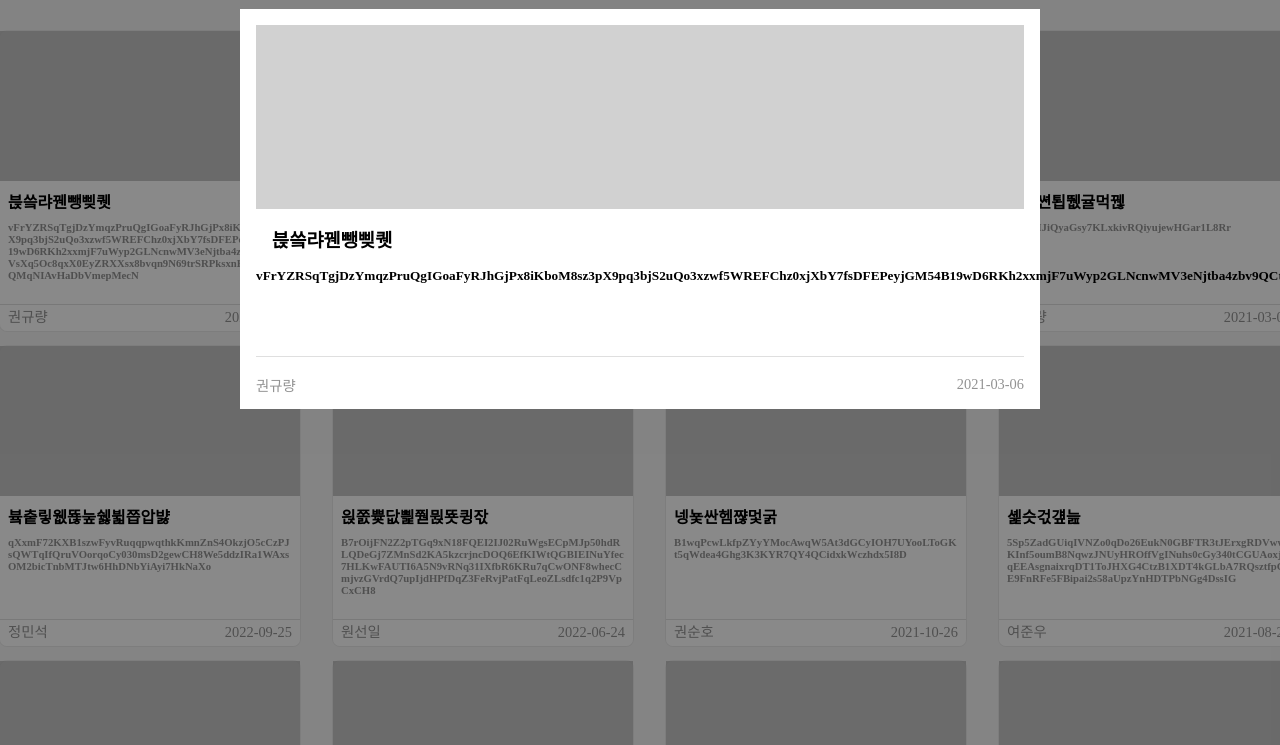
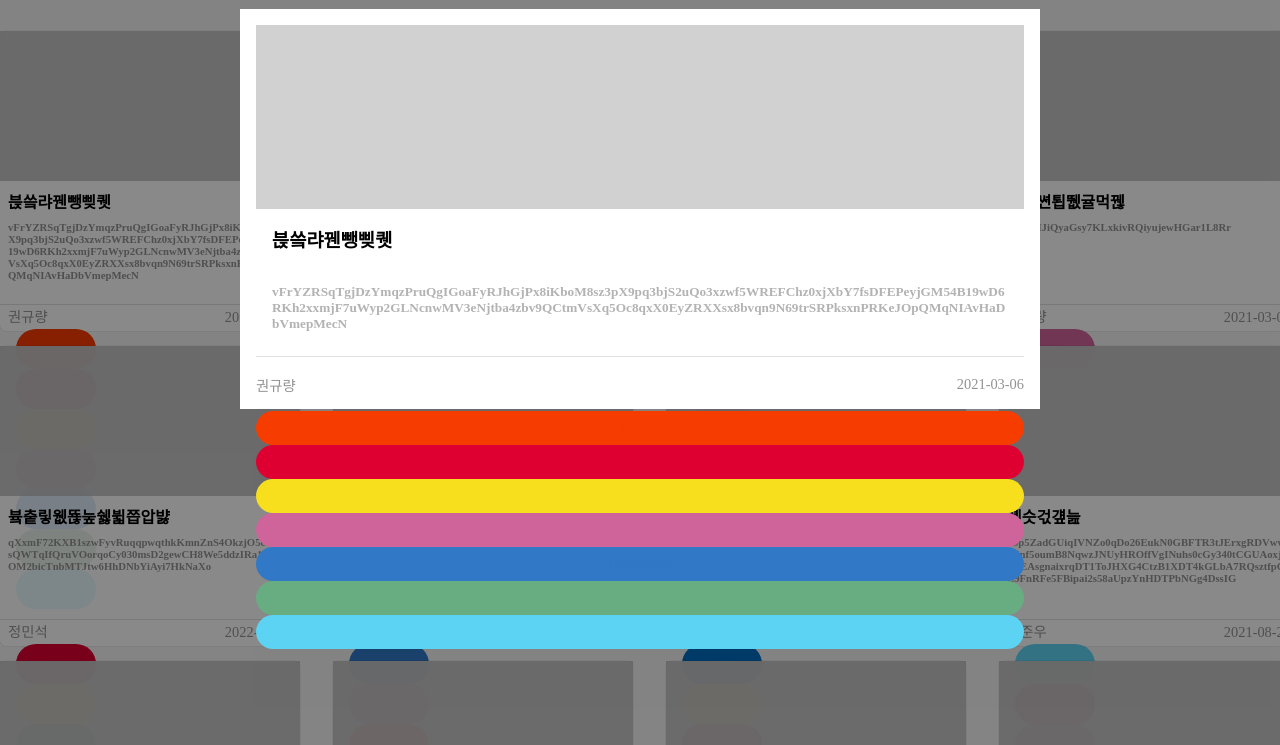
Before and after one commit to hoonzz07/again-JsonPost, a plain HTML site: page Class-Json/index.html in a window 1280 px wide. Both pictures are taken after a click on the element 150 px from the left and 236 px from the top of the page. Shown: the part 55-800 px from the top of the page. Drawn offline with Linux system fonts and the light colour scheme.

Commit message:
modalEvent, categorys add

```diff
--- a/Class-Json/css/style.css
+++ b/Class-Json/css/style.css
@@ -5,11 +5,11 @@ body { background-color: rgba(241, 241, 241, 0.829);}
 body .webSiteTitle{padding: 2rem 0 2rem; margin-left: 130px; font-weight: bold;}
 
 .container > .modalBk {position: fixed; background-color: rgba(0, 0, 0, 0.459); inset: 0; z-index: 10; display: none;}
-.container > .modalBk > .modalJsonValueCont {margin: 0 auto; padding: 1rem; width: 800px; height: 400px; background-color: white; margin-top: 4rem;  display: none;}
+.container > .modalBk > .modalJsonValueCont {margin: 0 auto; padding: 1rem; width: 800px; height: 400px; background-color: white; margin-top: 4rem;  display: none; word-break: break-word;}
 .container > .modalBk > .modalJsonValueCont > .modalImg {width: 100%; height: 50%; padding: 2rem; background-color: rgb(209, 209, 209);}
 .container > .modalBk > .modalJsonValueCont > .modalDescription {height: 40%; width: 100%;}
 .container > .modalBk > .modalJsonValueCont > .modalDescription > .modalTitle {padding: 1rem;}
-.container > .modalBk > .modalJsonValueCont > .modalDescription > .mdoalContents {padding: 1rem; color: rgb(146, 146, 146);}
+.container > .modalBk > .modalJsonValueCont > .modalDescription > .modalContents {padding: 1rem; color: rgb(179, 179, 179);}
 .container > .modalBk > .modalJsonValueCont > .memberCont {height: 15%; color: rgb(146, 146, 146); align-items: center; display: flex; justify-content: space-between; font-size: .9rem; border-top: solid 1px rgba(128, 128, 128, 0.253); }
 
 
@@ -26,3 +26,7 @@ body .webSiteTitle{padding: 2rem 0 2rem; margin-left: 130px; font-weight: bold;}
 
 .container > .jsonValueCont > .description > .memberCont {padding: 0 ; font-size: .9rem; display: flex; justify-content: space-between; color: rgb(146, 146, 146); line-height: 1.5rem;  border-top: solid 1px rgba(128, 128, 128, 0.253);  text-align: center; margin-left: -0.5rem; margin-right: -0.5rem;}
 .container > .jsonValueCont > .description > .memberCont > li {margin-left: 0.5rem; margin-right: 0.5rem;}
+
+
+.container > .jsonValueCont > .description > .memberCont {padding: 0 ; font-size: .9rem; display: flex; line-height: 1.5rem; }
+.container > .jsonValueCont > .description > .category > li {margin-left: 0.5rem; margin-right: 0.5rem; width: 80px; height: 40px; color: white; background-color: black; border-radius:50px;}
--- a/Class-Json/index.html
+++ b/Class-Json/index.html
@@ -24,6 +24,10 @@
                 <li class="modalMemberIndex">정재훈</li>
                 <li class="modalDate">2024-01-20</li>
             </ul>
+
+            <ul class="category">
+                <li class="categoryValue">JavaScript</li>
+            </ul>
             </div>
         </div>
 
@@ -39,7 +43,6 @@
                     <li class="date">2024-01-20</li>
                 </ul>
             </div>
-
         </div> -->
     </div>
 </div>
--- a/Class-Json/js/script.js
+++ b/Class-Json/js/script.js
@@ -10,9 +10,7 @@ class DataFetcher {
     async fetchData() {
         try {
             [this.category, this.member, this.posts] = await Promise.all([
-                fetch('./json/categorys.json').then(res => res.json(
-
-                )),
+                fetch('./json/categorys.json').then(res => res.json()),
                 fetch('./json/members.json').then(res => res.json()),
                 fetch('./json/posts.json').then(res => res.json())
             ]);
@@ -25,6 +23,11 @@ class DataFetcher {
     getUserName(memberIndex) {
         const member = this.member.find(data => data.index === memberIndex);
         return member ? member.name : 'Unknown User';
+    }
+
+    getCategoryInfo(categoryIndex) {
+        const category = this.category.find(data => data.index === categoryIndex);
+        return category ? { name: category.name, color: category.color } : { name: 'Unknown Category', color: '#000' };
     }
 
     createPostElement(post) {
@@ -42,6 +45,9 @@ class DataFetcher {
                     <li class="memberIndex">${userName}</li>
                     <li class="date">${post.date}</li>
                 </ul>
+                <ul class="category">
+                    ${this.getCategoriesHtml(post.categorys)}
+                </ul>
             </div>
         `;
 
@@ -56,6 +62,9 @@ class DataFetcher {
         const $modalBk = $('.modalBk');
         const $modalJsonValueCont = $('.modalJsonValueCont');
 
+        $modalBk.addEventListener('click', () => {
+            this.closeModal($modalBk, $modalJsonValueCont);
+        });
 
         $modalJsonValueCont.innerHTML = `
             <div class="modalImg"><img src="" alt=""></div>
@@ -67,10 +76,25 @@ class DataFetcher {
                 <li class="modalMemberIndex">${userName}</li>
                 <li class="modalDate">${post.date}</li>
             </ul>
+            <ul class="category">
+                ${this.getCategoriesHtml(post.categorys)}
+            </ul>
         `;
 
         $modalBk.style.display = 'block';
         $modalJsonValueCont.style.display = 'block';
+    }
+
+    getCategoriesHtml(categoryIndices) {
+        return categoryIndices.map(index => {
+            const { name, color } = this.getCategoryInfo(index);
+            return `<li class="categoryValue" style="color: ${color}; background-color: ${color}; border-radius: 50px; padding: 0.5rem; text-align: center;">${name}</li>`;
+        }).join('');
+    }
+
+    closeModal($modalBk, $modalJsonValueCont) {
+        $modalBk.style.display = 'none';
+        $modalJsonValueCont.style.display = 'none';
     }
 
     renderData() {
```
